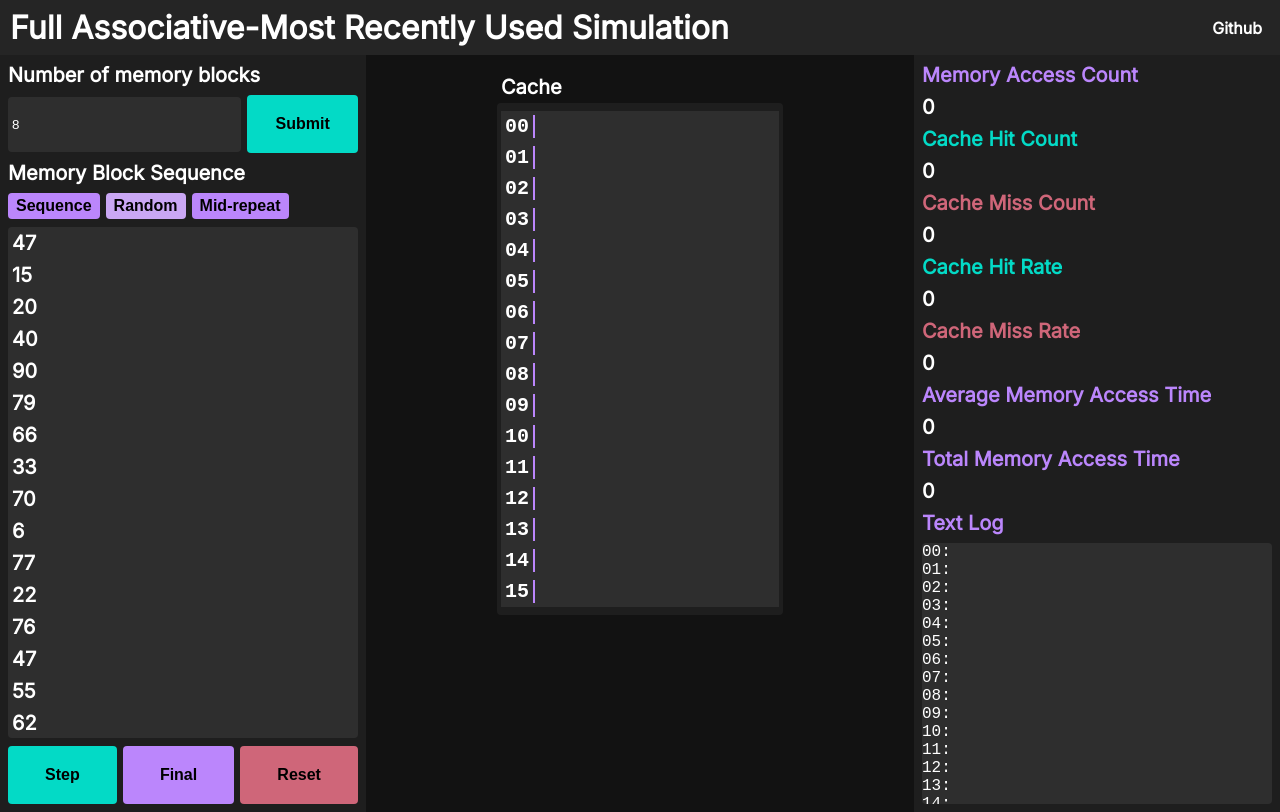
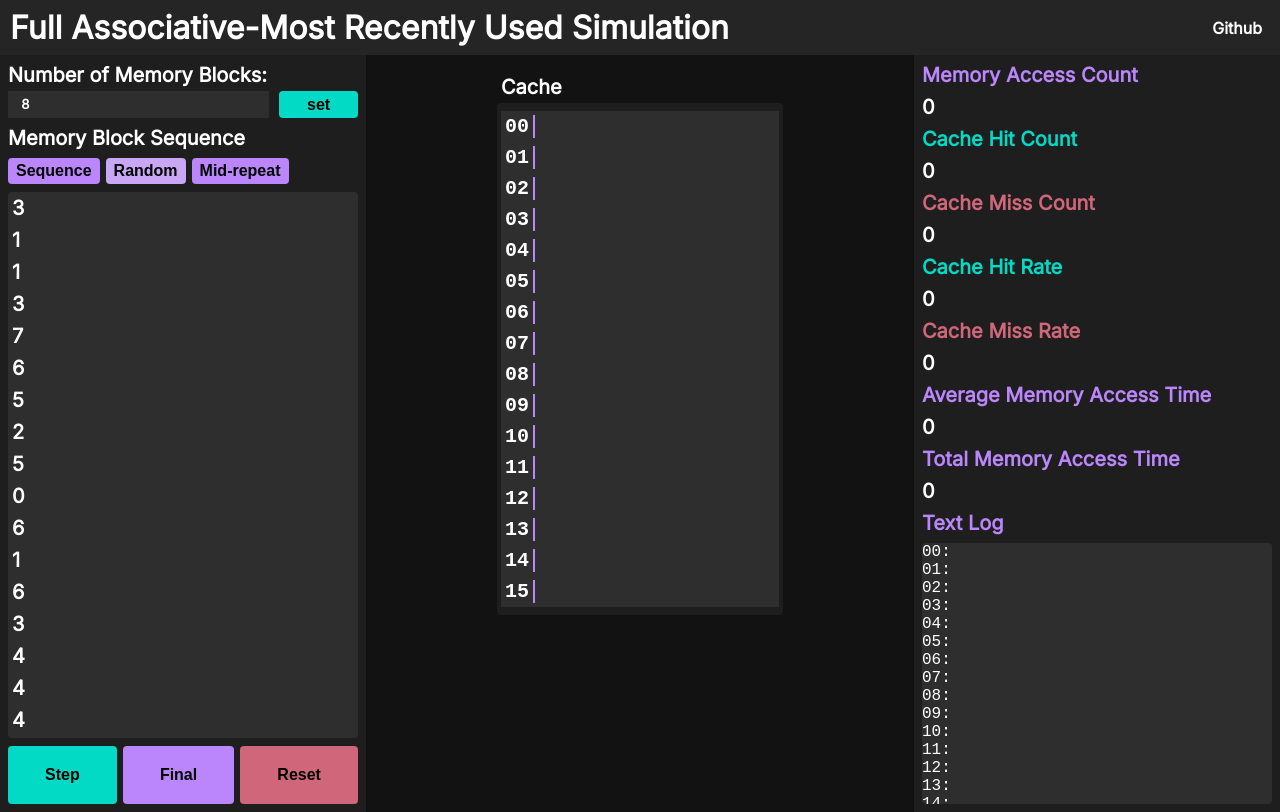
Before and after one commit to kaninRice/FA-MRU-simulation, a plain HTML site: page index.html in a window 1280 px wide. Both pictures are taken after a click on the button "Random". Drawn offline with Linux system fonts and the light colour scheme; a web font is replaced by a local one.

Commit message:
new testcase ver

```diff
--- a/index.html
+++ b/index.html
@@ -16,10 +16,12 @@
 
     <section class="main-section">
         <section class="input-sidebar">
-            <p>Number of memory blocks</p>
-            <div class = "input-container">
-                <input type="number" class="address-input" placeholder="8" name ="num-mem-blocks" id = "num-mem-blocks" value="8" min = "1">
-                <button class = "submit-button">Submit</button>
+            <div class="memoryBlockInput">
+                Number of Memory Blocks:
+                <div  class = "input-container">
+                    <input type="number" class="address-input" placeholder="8" name ="num-mem-blocks" id = "num-mem-blocks" value="8" min = "1">
+                    <button class = "submit-button">set</button>
+                </div>
             </div>
             <p>Memory Block Sequence</p>
             <div class="sequence-buttons">
--- a/index.js
+++ b/index.js
@@ -172,7 +172,7 @@ function generateSequence() {
     const NUMBER_OF_REPETITION = 4;
     inputArray = [];
 
-    for (let i = 0; i < TOTAL_MEM_BLOCKS * 2; i++) {
+    for (let i = 0; i < TOTAL_MEM_BLOCKS && i < CACHE_BLOCK_NUM * 2; i++) {
         tmp.push(i);
     }
 
@@ -184,8 +184,8 @@ function generateSequence() {
 function generateRandom() {
     inputArray = [];
     resetAll();
-    for (let i = 0; i < TOTAL_MEM_BLOCKS * 4; i++) {
-        inputArray.push(Math.floor(Math.random() * 100)); /* 0 - 99 */
+    for (let i = 0; i < CACHE_BLOCK_NUM * 4; i++) {
+        inputArray.push(Math.floor(Math.random() * TOTAL_MEM_BLOCKS )); /* 0 - # of memory blocks */
     }
 }
 
@@ -195,11 +195,11 @@ function generateMidRepeat() {
     const NUMBER_OF_REPETITION = 4;
     inputArray = [];
 
-    for (let i = 0; i < TOTAL_MEM_BLOCKS-1; i++) {
+    for (let i = 0; i < TOTAL_MEM_BLOCKS && i < CACHE_BLOCK_NUM; i++) {
         tmp.push(i);
     }
 
-    for (let i = 0; i < TOTAL_MEM_BLOCKS * 2; i++) {
+    for (let i = 1; i < TOTAL_MEM_BLOCKS && i < CACHE_BLOCK_NUM * 2; i++) {
         tmp.push(i);
     }
 
--- a/style.css
+++ b/style.css
@@ -93,30 +93,37 @@ header a:hover {
     border: none;
     border-radius: 4px;
 }
+
+.memoryBlockInput {
+    height: 3em;
+    display: flex;
+    flex-direction: column;
+    justify-content: space-around;
+}
+
 .input-container{
     display:flex;
     justify-content: flex-start;
     align-items: center;
-    gap:6px;
+    gap:10px;
 }
+
 .input-container button{
     background-color: var(--accent-green);
-    padding: 4px 8px;
-    padding: 20px 4px;
+    margin-top: 0.25em;
+    height: 1.7em;
+    text-align: center;
     flex-grow: 1;
-}
-.input-container button:hover{
-    cursor: pointer;
-    background-color:var(--accent-green-light);
-
 }
 .input-container input{
     background-color: var(--dp2);
     color: var(--text-white);
     border: none;
-    border-radius: 4px;
-    padding: 4px 8px;
-    padding: 20px 4px;
+    padding-left: 1em;
+    margin-top: 0.25em;
+    height: 2em;
+    font-weight: bold;
+    font-family: 'Inter', sans-serif;
     flex-grow: 1;
 
 }
```
